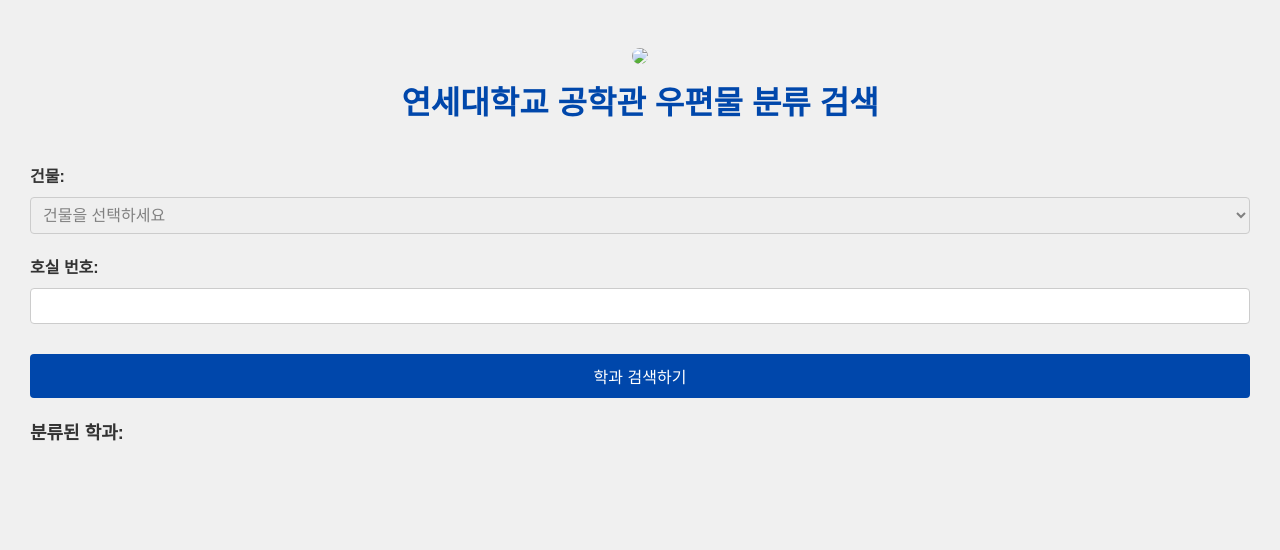
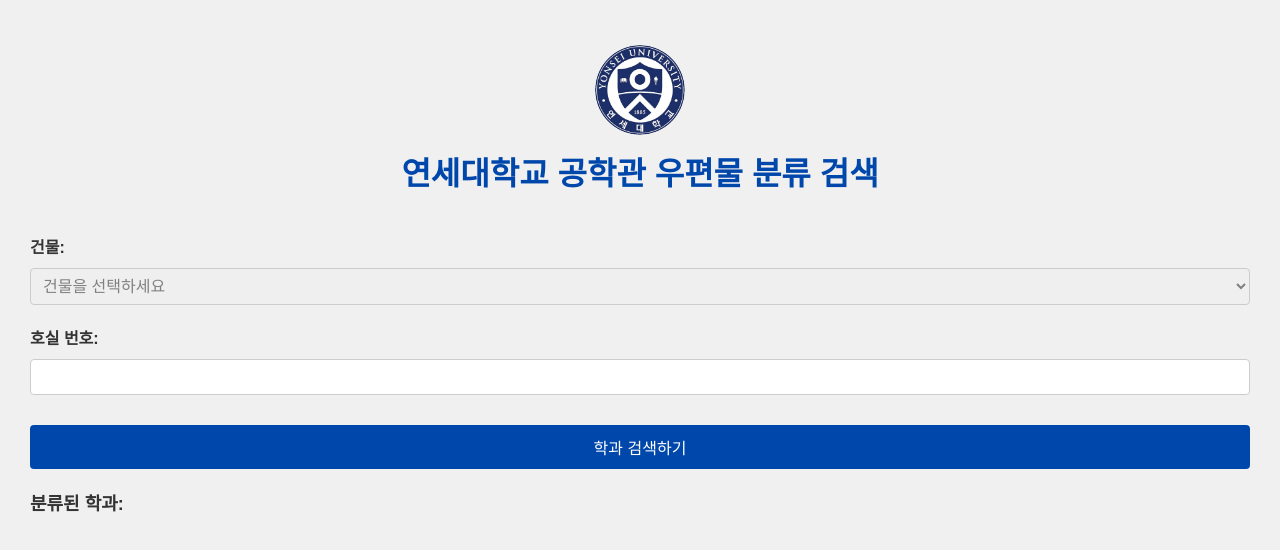
Before and after one commit to FinishedYu/yonsei-postoffice, a plain HTML site: page index.html in a window 1280 px wide. Drawn offline with Linux system fonts and the light colour scheme.

Commit message:
Update index.html

```diff
--- a/index.html
+++ b/index.html
@@ -6,7 +6,7 @@
   <link rel="stylesheet" href="styles.css">
 </head>
 <body>
-    <h1> <img src = "image/yonsei.jpg"> <div class="title"></div>연세대학교 공학관 우편물 분류 검색</div> </h1>
+    <h1> <img src = "yonsei.jpg"> <div class="title"></div>연세대학교 공학관 우편물 분류 검색</div> </h1>
 
 
   <div class="button_building">
```
